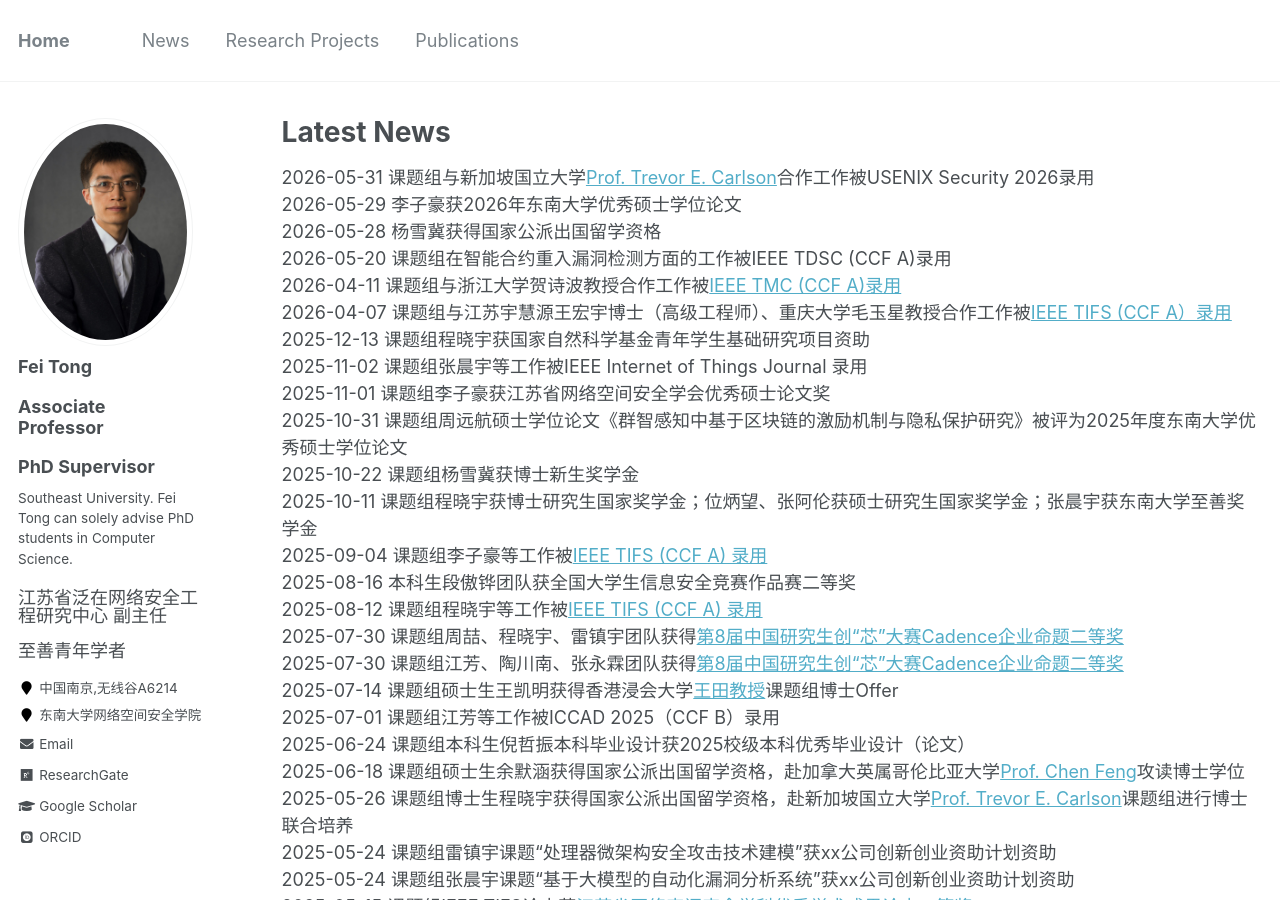
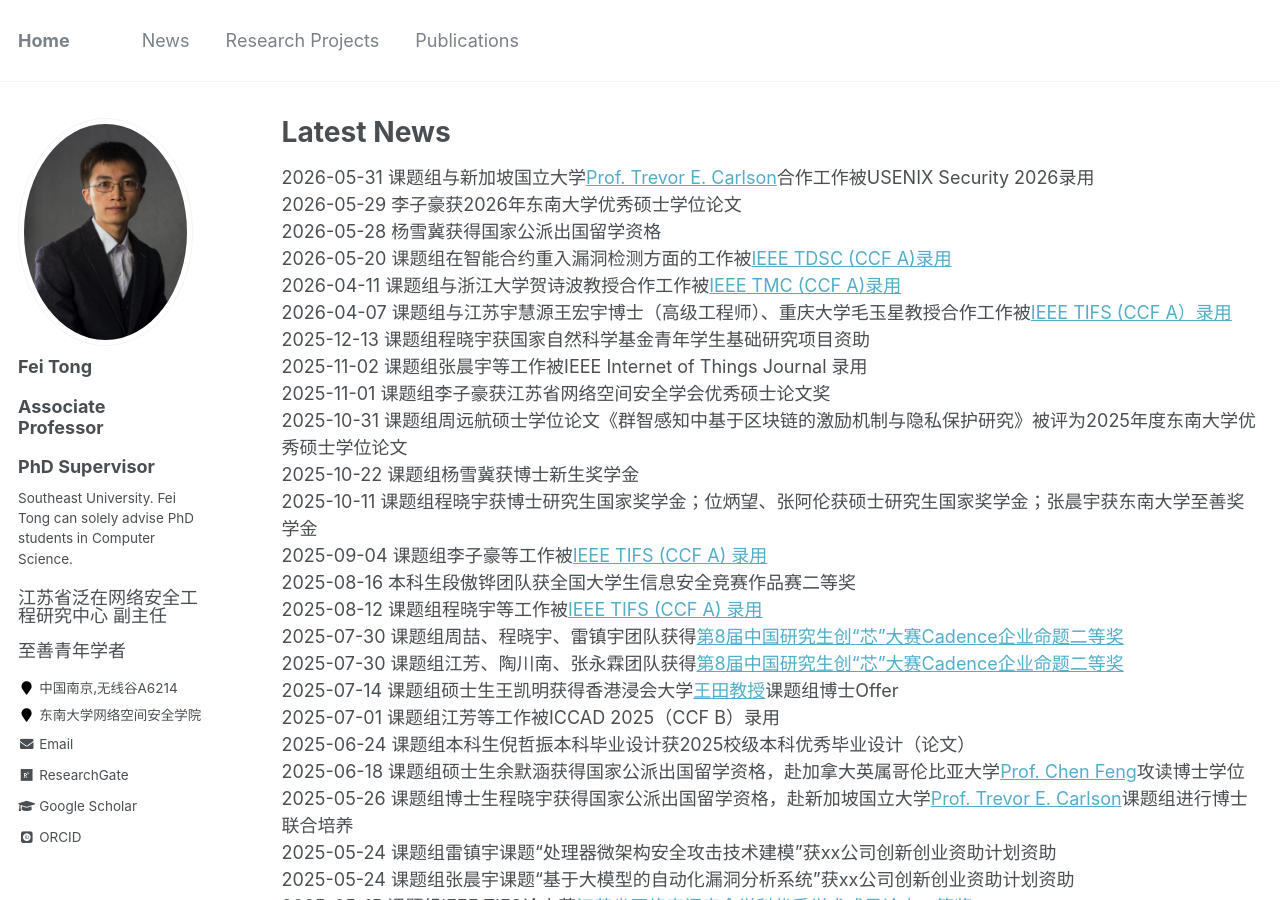
Before and after one commit to fei-tong/fei-tong.github.io, a Jekyll site: the page built from _pages/News.md, in a window 1280 px wide and 900 px high. Built offline with Jekyll 4.4.1, drawn with Linux system fonts in a browser that asks for light colours; some web fonts are replaced; part of the change alters nothing that is shown.

Commit message:
Update News.md

```diff
--- a/_pages/News.md
+++ b/_pages/News.md
@@ -7,7 +7,7 @@ author_profile: true
 2026-05-31 课题组与新加坡国立大学[Prof. Trevor E. Carlson](https://www.comp.nus.edu.sg/~tcarlson/)合作工作被USENIX Security 2026录用<br>
 2026-05-29 李子豪获2026年东南大学优秀硕士学位论文<br>
 2026-05-28 杨雪冀获得国家公派出国留学资格<br>
-2026-05-20 课题组在智能合约重入漏洞检测方面的工作被IEEE TDSC (CCF A)录用<br>
+2026-05-20 课题组在智能合约重入漏洞检测方面的工作被[IEEE TDSC (CCF A)录用](https://ieeexplore.ieee.org/document/11534972)<br>
 2026-04-11 课题组与浙江大学贺诗波教授合作工作被[IEEE TMC (CCF A)录用](https://ieeexplore.ieee.org/document/11480958)<br>
 2026-04-07 课题组与江苏宇慧源王宏宇博士（高级工程师）、重庆大学毛玉星教授合作工作被[IEEE TIFS (CCF A）录用](https://ieeexplore.ieee.org/document/11480176)<br>
 2025-12-13 课题组程晓宇获国家自然科学基金青年学生基础研究项目资助<br>
```
